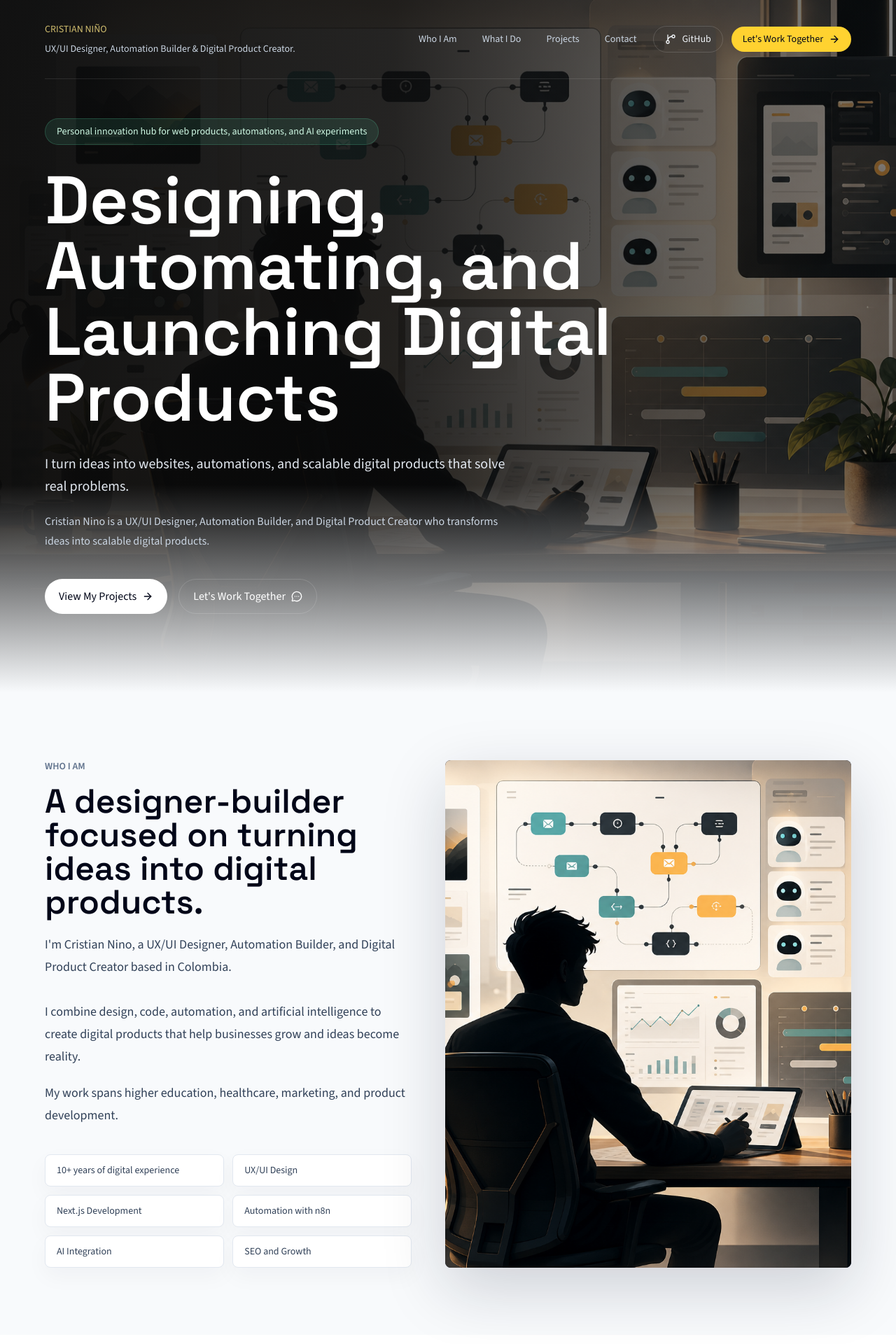
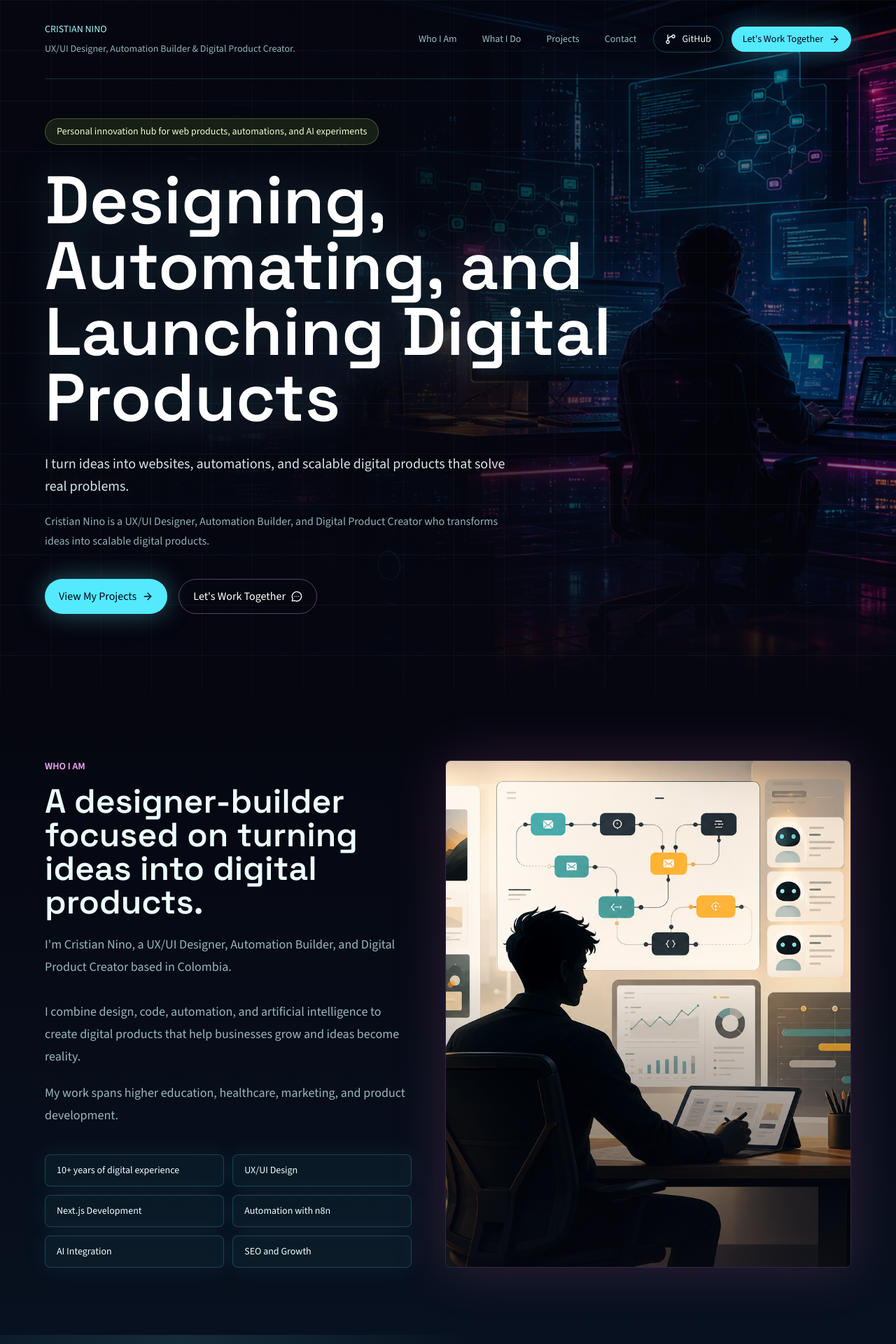
Before and after one commit to felipenino13/crisnnino, a Next.js app: page / in a window 1280 px wide. Shown: the top 1920 px of the page at 70% size. Built offline with nearby package versions, Linux system fonts and the light colour scheme.

Commit message:
Apply cyberpunk visual direction

```diff
--- a/app/globals.css
+++ b/app/globals.css
@@ -1,8 +1,12 @@
 @import "tailwindcss";
 
 :root {
-  --background: #f7f1e8;
-  --foreground: #101828;
+  --background: #05060f;
+  --foreground: #e6fbff;
+  --cyber-bg: #05060f;
+  --cyber-cyan: #67e8f9;
+  --cyber-magenta: #f472b6;
+  --cyber-green: #a3e635;
 }
 
 @theme inline {
@@ -44,8 +48,8 @@ h6 {
 }
 
 ::selection {
-  background: #fcd34d;
-  color: #0f172a;
+  background: var(--cyber-cyan);
+  color: #020617;
 }
 
 a,
@@ -62,6 +66,6 @@ select {
 }
 
 :focus-visible {
-  outline: 2px solid #f59e0b;
+  outline: 2px solid var(--cyber-cyan);
   outline-offset: 3px;
 }
--- a/components/home/FooterSection.tsx
+++ b/components/home/FooterSection.tsx
@@ -4,9 +4,9 @@ import { ArrowRight, ArrowUpRight } from "lucide-react";
 export function FooterSection() {
   return (
     <footer className="px-6 pb-10 sm:px-10 lg:px-16">
-      <div className="mx-auto flex max-w-6xl flex-col gap-5 rounded-lg border border-slate-200 bg-white px-6 py-6 text-sm text-slate-600 shadow-[0_16px_40px_rgba(15,23,42,0.04)] sm:flex-row sm:items-center sm:justify-between">
+      <div className="mx-auto flex max-w-6xl flex-col gap-5 rounded-lg border border-cyan-300/18 bg-white/[0.045] px-6 py-6 text-sm text-cyan-100/70 shadow-[0_0_44px_rgba(103,232,249,0.08)] sm:flex-row sm:items-center sm:justify-between">
         <div>
-          <p className="font-semibold text-slate-950">Cristian Niño</p>
+          <p className="font-semibold text-cyan-50">Cristian Nino</p>
           <p>
             Personal innovation hub for digital products, automations, and
             scalable business ideas.
@@ -15,14 +15,14 @@ export function FooterSection() {
         <div className="flex flex-wrap gap-3">
           <Link
             href="#hero"
-            className="inline-flex items-center gap-2 rounded-full border border-slate-200 px-4 py-2 transition hover:border-slate-300 hover:text-slate-950"
+            className="inline-flex items-center gap-2 rounded-full border border-cyan-300/22 px-4 py-2 text-cyan-100 transition hover:border-cyan-200 hover:bg-cyan-300/10"
           >
             Volver arriba
             <ArrowUpRight className="h-4 w-4" />
           </Link>
           <Link
             href="#contact"
-            className="inline-flex items-center gap-2 rounded-full bg-slate-950 px-4 py-2 font-medium text-white transition hover:bg-slate-800"
+            className="inline-flex items-center gap-2 rounded-full bg-cyan-300 px-4 py-2 font-medium text-slate-950 transition hover:bg-lime-300"
           >
             Contact Me
             <ArrowRight className="h-4 w-4" />
--- a/components/home/HeroSection.tsx
+++ b/components/home/HeroSection.tsx
@@ -7,26 +7,27 @@ export function HeroSection() {
   return (
     <section
       id="hero"
-      className="relative min-h-[92vh] overflow-hidden bg-neutral-950 px-6 pb-14 pt-8 text-stone-100 sm:px-10 lg:px-16"
+      className="relative min-h-[92vh] overflow-hidden bg-[#05060f] px-6 pb-14 pt-8 text-cyan-50 sm:px-10 lg:px-16"
     >
       <Image
-        src="/img/digital-product-creator-visual.png"
+        src="/img/cyberpunk-product-hub-hero.png"
         alt=""
         fill
         priority
         sizes="100vw"
-        className="object-cover object-center opacity-72"
+        className="object-cover object-center opacity-78"
       />
-      <div className="absolute inset-0 bg-[linear-gradient(90deg,rgba(10,10,10,0.94)_0%,rgba(10,10,10,0.82)_44%,rgba(10,10,10,0.38)_78%,rgba(10,10,10,0.2)_100%)]" />
-      <div className="absolute inset-0 bg-[linear-gradient(180deg,rgba(10,10,10,0.12)_0%,rgba(10,10,10,0.16)_70%,#f8fafc_100%)]" />
+      <div className="absolute inset-0 bg-[linear-gradient(90deg,rgba(5,6,15,0.98)_0%,rgba(5,6,15,0.88)_42%,rgba(5,6,15,0.48)_76%,rgba(5,6,15,0.22)_100%)]" />
+      <div className="absolute inset-0 bg-[linear-gradient(180deg,rgba(5,6,15,0.02)_0%,rgba(5,6,15,0.16)_70%,#05060f_100%)]" />
+      <div className="absolute inset-0 bg-[linear-gradient(rgba(103,232,249,0.055)_1px,transparent_1px),linear-gradient(90deg,rgba(244,114,182,0.045)_1px,transparent_1px)] bg-[size:72px_72px]" />
 
       <div className="relative z-10 mx-auto flex min-h-[calc(92vh-5rem)] max-w-6xl flex-col">
-        <header className="flex flex-col gap-6 border-b border-white/10 pb-8 md:flex-row md:items-center md:justify-between">
+        <header className="flex flex-col gap-6 border-b border-cyan-300/20 pb-8 md:flex-row md:items-center md:justify-between">
           <div className="max-w-xl">
-            <p className="text-sm uppercase tracking-normal text-amber-200/80">
-              Cristian Niño
+            <p className="text-sm uppercase tracking-normal text-cyan-200">
+              Cristian Nino
             </p>
-            <p className="mt-2 text-sm text-slate-300">
+            <p className="mt-2 text-sm text-cyan-100/70">
               UX/UI Designer, Automation Builder & Digital Product Creator.
             </p>
           </div>
@@ -39,21 +40,21 @@ export function HeroSection() {
               <Link
                 key={item.href}
                 href={item.href}
-                className="rounded-full px-3 py-2 text-slate-300 transition hover:bg-white/5 hover:text-white"
+                className="rounded-full px-3 py-2 text-cyan-100/75 transition hover:bg-cyan-300/10 hover:text-cyan-100"
               >
                 {item.label}
               </Link>
             ))}
             <Link
               href="https://github.com/felipenino13"
-              className="inline-flex items-center gap-2 rounded-full border border-white/15 px-4 py-2 text-slate-100 transition hover:border-amber-200/60 hover:text-amber-100"
+              className="inline-flex items-center gap-2 rounded-full border border-cyan-300/25 px-4 py-2 text-cyan-50 transition hover:border-cyan-200 hover:bg-cyan-300/10"
             >
               <GitBranch className="h-4 w-4" />
               GitHub
             </Link>
             <Link
               href="#contact"
-              className="inline-flex items-center gap-2 rounded-full bg-amber-300 px-4 py-2 font-medium text-slate-950 transition hover:bg-amber-200"
+              className="inline-flex items-center gap-2 rounded-full bg-cyan-300 px-4 py-2 font-medium text-slate-950 shadow-[0_0_32px_rgba(103,232,249,0.32)] transition hover:bg-lime-300"
             >
               Let&apos;s Work Together
               <ArrowRight className="h-4 w-4" />
@@ -63,30 +64,30 @@ export function HeroSection() {
 
         <div className="flex flex-1 items-center py-14">
           <div className="max-w-4xl">
-            <p className="inline-flex rounded-full border border-emerald-300/20 bg-emerald-300/10 px-4 py-2 text-sm text-emerald-100">
+            <p className="inline-flex rounded-full border border-lime-300/30 bg-lime-300/10 px-4 py-2 text-sm text-lime-100">
               Personal innovation hub for web products, automations, and AI experiments
             </p>
-            <h1 className="mt-8 max-w-5xl text-5xl font-semibold leading-[0.98] text-white sm:text-7xl lg:text-8xl">
+            <h1 className="mt-8 max-w-5xl text-5xl font-semibold leading-[0.98] text-white drop-shadow-[0_0_28px_rgba(103,232,249,0.22)] sm:text-7xl lg:text-8xl">
               {hero.headline}
             </h1>
-            <p className="mt-8 max-w-2xl text-xl leading-8 text-slate-200">
+            <p className="mt-8 max-w-2xl text-xl leading-8 text-cyan-50/90">
               {hero.subheadline}
             </p>
-            <p className="mt-5 max-w-2xl text-base leading-7 text-slate-300">
+            <p className="mt-5 max-w-2xl text-base leading-7 text-cyan-100/70">
               {hero.positioning}
             </p>
 
             <div className="mt-10 flex flex-wrap gap-4">
               <Link
                 href="#projects"
-                className="inline-flex items-center gap-2 rounded-full bg-white px-5 py-3 font-medium text-slate-950 transition hover:bg-slate-200"
+                className="inline-flex items-center gap-2 rounded-full bg-cyan-300 px-5 py-3 font-medium text-slate-950 shadow-[0_0_36px_rgba(103,232,249,0.36)] transition hover:bg-lime-300"
               >
                 View My Projects
                 <ArrowRight className="h-4 w-4" />
               </Link>
               <Link
                 href="#contact"
-                className="inline-flex items-center gap-2 rounded-full border border-white/15 px-5 py-3 font-medium text-white transition hover:border-white/40 hover:bg-white/5"
+                className="inline-flex items-center gap-2 rounded-full border border-fuchsia-300/35 px-5 py-3 font-medium text-white transition hover:border-fuchsia-200 hover:bg-fuchsia-300/10"
               >
                 Let&apos;s Work Together
                 <MessageCircleMore className="h-4 w-4" />
--- a/components/home/HomePage.tsx
+++ b/components/home/HomePage.tsx
@@ -48,7 +48,7 @@ export function HomePage() {
         dangerouslySetInnerHTML={{ __html: JSON.stringify(jsonLd) }}
       />
 
-      <main className="overflow-hidden bg-slate-50 text-slate-950">
+      <main className="overflow-hidden bg-[#05060f] text-cyan-50">
         <HeroSection />
         <WhoIAmSection />
         <WhatIDoSection />
--- a/components/home/SectionHeading.tsx
+++ b/components/home/SectionHeading.tsx
@@ -14,9 +14,10 @@ export function SectionHeading({
   tone = "dark",
 }: SectionHeadingProps) {
   const eyebrowClass =
-    tone === "light" ? "text-amber-200/70" : "text-slate-500";
-  const titleClass = tone === "light" ? "text-white" : "text-slate-950";
-  const descriptionClass = tone === "light" ? "text-slate-300" : "text-slate-700";
+    tone === "light" ? "text-cyan-200/80" : "text-fuchsia-300";
+  const titleClass = tone === "light" ? "text-white" : "text-cyan-50";
+  const descriptionClass =
+    tone === "light" ? "text-cyan-100/70" : "text-cyan-100/72";
 
   return (
     <div className={className}>
--- a/components/home/WhoIAmSection.tsx
+++ b/components/home/WhoIAmSection.tsx
@@ -4,7 +4,10 @@ import { SectionHeading } from "./SectionHeading";
 
 export function WhoIAmSection() {
   return (
-    <section id="who-i-am" className="bg-slate-50 px-6 py-24 sm:px-10 lg:px-16">
+    <section
+      id="who-i-am"
+      className="bg-[linear-gradient(180deg,#05060f_0%,#08111f_100%)] px-6 py-24 sm:px-10 lg:px-16"
+    >
       <div className="mx-auto grid max-w-6xl gap-12 lg:grid-cols-[0.95fr_1.05fr] lg:items-center">
         <div>
           <SectionHeading
@@ -13,7 +16,7 @@ export function WhoIAmSection() {
             description={whoIAm.intro}
           />
 
-          <div className="mt-8 space-y-5 text-lg leading-8 text-slate-700">
+          <div className="mt-8 space-y-5 text-lg leading-8 text-cyan-100/72">
             <p>{whoIAm.body}</p>
             <p>{whoIAm.context}</p>
           </div>
@@ -22,7 +25,7 @@ export function WhoIAmSection() {
             {highlights.map((item) => (
               <div
                 key={item}
-                className="rounded-lg border border-slate-200 bg-white px-4 py-3 text-sm font-medium text-slate-700 shadow-[0_12px_32px_rgba(15,23,42,0.04)]"
+                className="rounded-lg border border-cyan-300/20 bg-cyan-300/5 px-4 py-3 text-sm font-medium text-cyan-50 shadow-[0_0_34px_rgba(103,232,249,0.08)]"
               >
                 {item}
               </div>
@@ -30,14 +33,15 @@ export function WhoIAmSection() {
           </div>
         </div>
 
-        <div className="relative aspect-[4/5] overflow-hidden rounded-lg bg-slate-900 shadow-[0_30px_90px_rgba(15,23,42,0.18)]">
+        <div className="relative aspect-[4/5] overflow-hidden rounded-lg border border-fuchsia-300/20 bg-slate-950 shadow-[0_0_80px_rgba(244,114,182,0.18)]">
           <Image
             src="/img/digital-product-creator-visual.png"
             alt="Editorial illustration representing Cristian Nino as a digital product creator working across design, automation, AI, and web products."
             fill
             sizes="(min-width: 1024px) 44vw, 90vw"
-            className="object-cover"
+            className="object-cover saturate-125"
           />
+          <div className="absolute inset-0 bg-[linear-gradient(180deg,transparent_40%,rgba(5,6,15,0.72)_100%)]" />
         </div>
       </div>
     </section>
```
Also changed, not shown: components/ContactForm.tsx (+9 -9 lines), components/home/ContactSection.tsx (+9 -6 lines), components/home/ProjectsSection.tsx (+9 -9 lines), components/home/WhatIDoSection.tsx (+9 -6 lines), public/img/cyberpunk-product-hub-hero.png (added).
